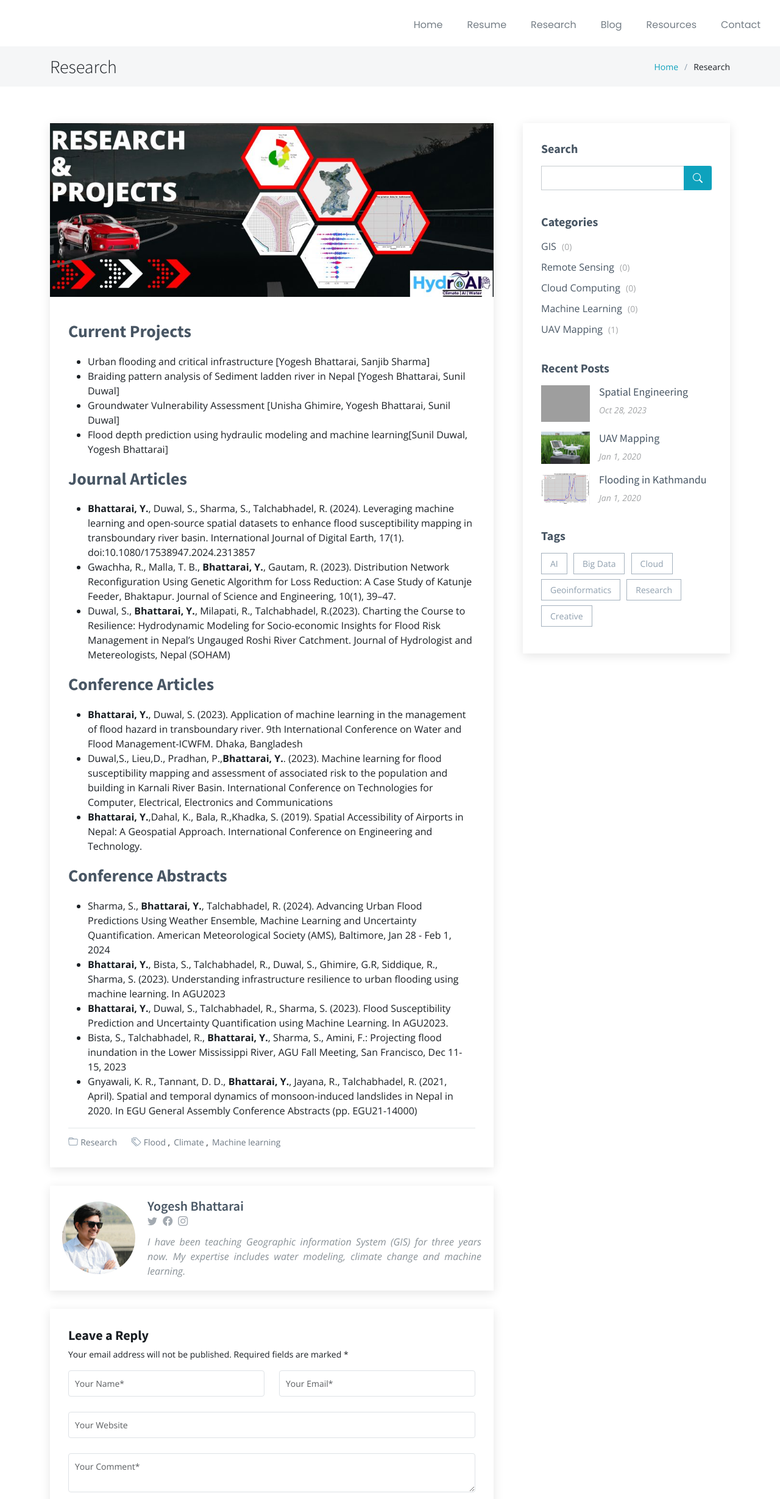
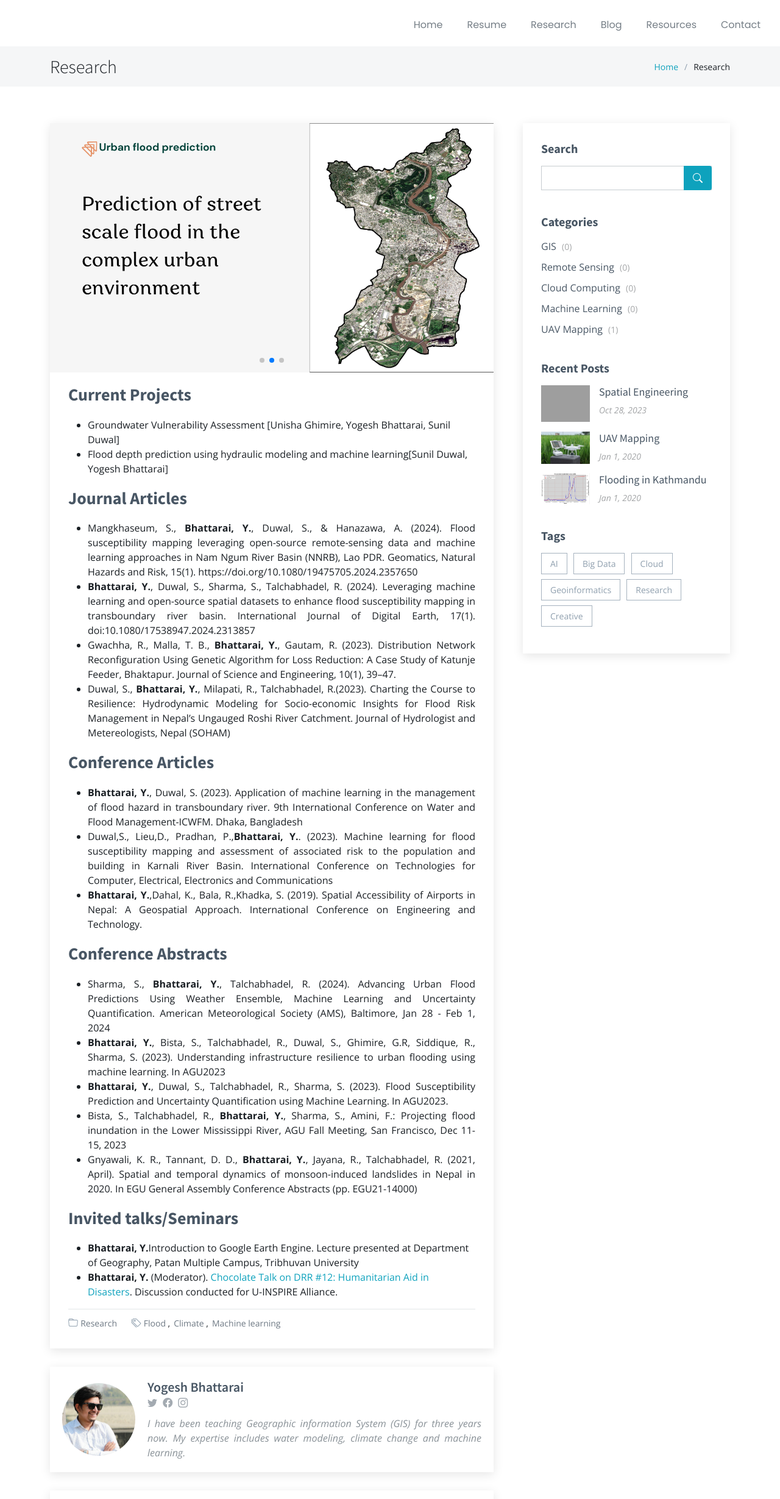
Before and after one commit to yogesh-sb/website, a plain HTML site: page research.html in a window 1280 px wide. Shown: the top 2459 px of the page at 61% size. Drawn offline with nearby package versions, Linux system fonts and the light colour scheme; grey boxes are pictures that could not be loaded.

Commit message:
git add .

```diff
--- a/research.html
+++ b/research.html
@@ -106,27 +106,43 @@
             <article class="blog-details">
 
               <div class="post-img">
-                <div class="post-img" style="display: flex; justify-content: center;height: auto;">
-                    <img src="assets/img/research/1.jpg" alt="" class="img-fluid">
+                <div class="portfolio-details-slider swiper">
+                  <div class="swiper-wrapper align-items-center">
+
+                    <div class="swiper-slide">
+                      <img src="assets/img/research/gandak.png" alt=""class="img-fluid">
+                    </div>
+
+                    <div class="swiper-slide">
+                      <img src="assets/img/research/us.png" alt=""class="img-fluid">
+                    </div>
+
+                    <div class="swiper-slide">
+                      <img src="assets/img/research/roshi.png" alt=""class="img-fluid">
+                    </div>
 
                   </div>
+                  <div class="swiper-pagination"></div>
+                </div>
               </div>
 
               <h2 class="title"> Current Projects</h2>
 
               <div class="content">
                 <ul>
-                    <li>Urban flooding and critical infrastructure [Yogesh Bhattarai, Sanjib Sharma]</li>
-                    <li>Braiding pattern analysis of Sediment ladden river in Nepal [Yogesh Bhattarai, Sunil Duwal]</li>
                     <li>Groundwater Vulnerability Assessment [Unisha Ghimire, Yogesh Bhattarai, Sunil Duwal]</li>
                     <li>Flood depth prediction using hydraulic modeling and machine learning[Sunil Duwal, Yogesh Bhattarai]</li>
                 </ul>
               </div><!-- End post content -->
               <h2 class="title"> Journal Articles</h2>
 
-              <div class="content">
+              <div class="content" style="text-align: justify;">
                 <ul>
-                   <li> <strong>Bhattarai, Y.</strong>, Duwal, S., Sharma, S., Talchabhadel, R. (2024). Leveraging machine learning and open-source
+                    <li> Mangkhaseum, S., <strong>Bhattarai, Y.</strong>, Duwal, S., & Hanazawa, A. (2024).
+                      Flood susceptibility mapping leveraging open-source remote-sensing data and
+                      machine learning approaches in Nam Ngum River Basin (NNRB), Lao PDR. Geomatics,
+                      Natural Hazards and Risk, 15(1). https://doi.org/10.1080/19475705.2024.2357650</li>
+                    <li> <strong>Bhattarai, Y.</strong>, Duwal, S., Sharma, S., Talchabhadel, R. (2024). Leveraging machine learning and open-source
                     spatial datasets to enhance flood susceptibility mapping in transboundary river basin. International Journal of
                     Digital Earth, 17(1). doi:10.1080/17538947.2024.2313857</li>
                     <li>Gwachha, R., Malla, T. B., <strong>Bhattarai, Y.</strong>, Gautam, R. (2023). Distribution Network Reconfiguration Using
@@ -139,7 +155,7 @@
               </div><!-- End post content -->
               <h2 class="title"> Conference Articles</h2>
 
-              <div class="content">
+              <div class="content" style="text-align: justify;">
                 <ul>
                     <li><strong>Bhattarai, Y.</strong>, Duwal, S. (2023). Application of machine learning in the management of flood hazard in
                         transboundary river. 9th International Conference on Water and Flood Management-ICWFM. Dhaka, Bangladesh</li>
@@ -152,7 +168,7 @@
               </div><!-- End post content -->
               <h2 class="title"> Conference Abstracts</h2>
 
-              <div class="content">
+              <div class="content"style="text-align: justify;">
                 <ul>
                     <li>Sharma, S., <strong>Bhattarai, Y.</strong>, Talchabhadel, R. (2024). Advancing Urban Flood Predictions Using Weather
                         Ensemble, Machine Learning and Uncertainty Quantification. American Meteorological Society (AMS), Baltimore,
@@ -167,6 +183,19 @@
                         dynamics of monsoon-induced landslides in Nepal in 2020. In EGU General Assembly Conference Abstracts (pp.
                         EGU21-14000)</li>
                 </ul>
+              </div><!-- End post content -->
+              <h2 class="title"> Invited talks/Seminars </h2>
+
+              <div class="content">
+                <ul>
+                  <li><strong>Bhattarai, Y.</strong>Introduction to Google Earth Engine.
+                  Lecture presented at Department of Geography, Patan Multiple Campus, Tribhuvan University</li>
+                  <li><strong>Bhattarai, Y.</strong> (Moderator).
+                     <a href="https://www.youtube.com/watch?v=dIW75W86g3s&t=4s">
+                      Chocolate Talk on DRR #12: Humanitarian Aid in Disasters</a>.
+                       Discussion conducted for U-INSPIRE Alliance.</li>
+              </ul>
+
               </div><!-- End post content -->
               <div class="meta-bottom">
                 <i class="bi bi-folder"></i>
```
Also changed, not shown: index.html (+17 -14 lines), assets/img/research/1.png (deleted), assets/img/research/2.png (deleted), assets/img/research/3.PNG (deleted), assets/img/research/8.png (deleted), assets/img/research/gandak.png (added), assets/img/research/roshi.png (added), assets/img/research/us.png (added), assets/img/sign.png (added), 4 other files.
